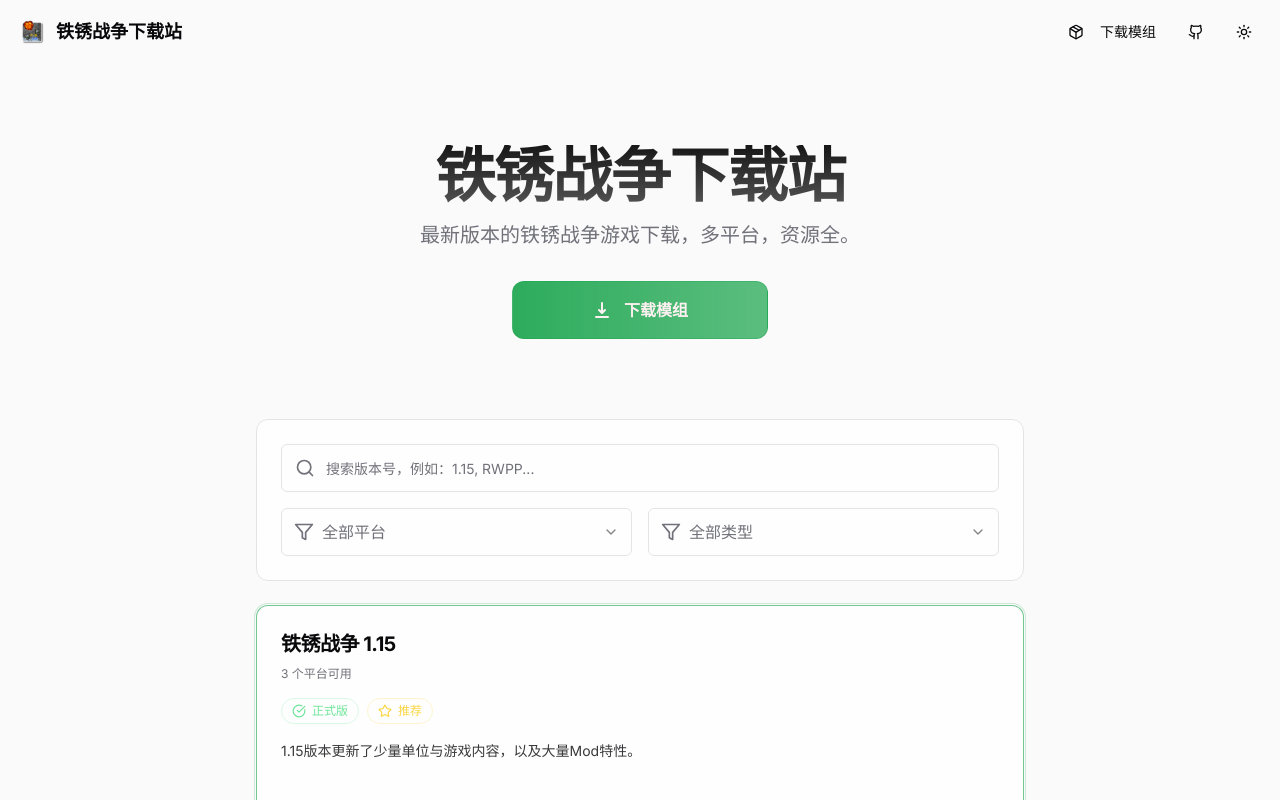
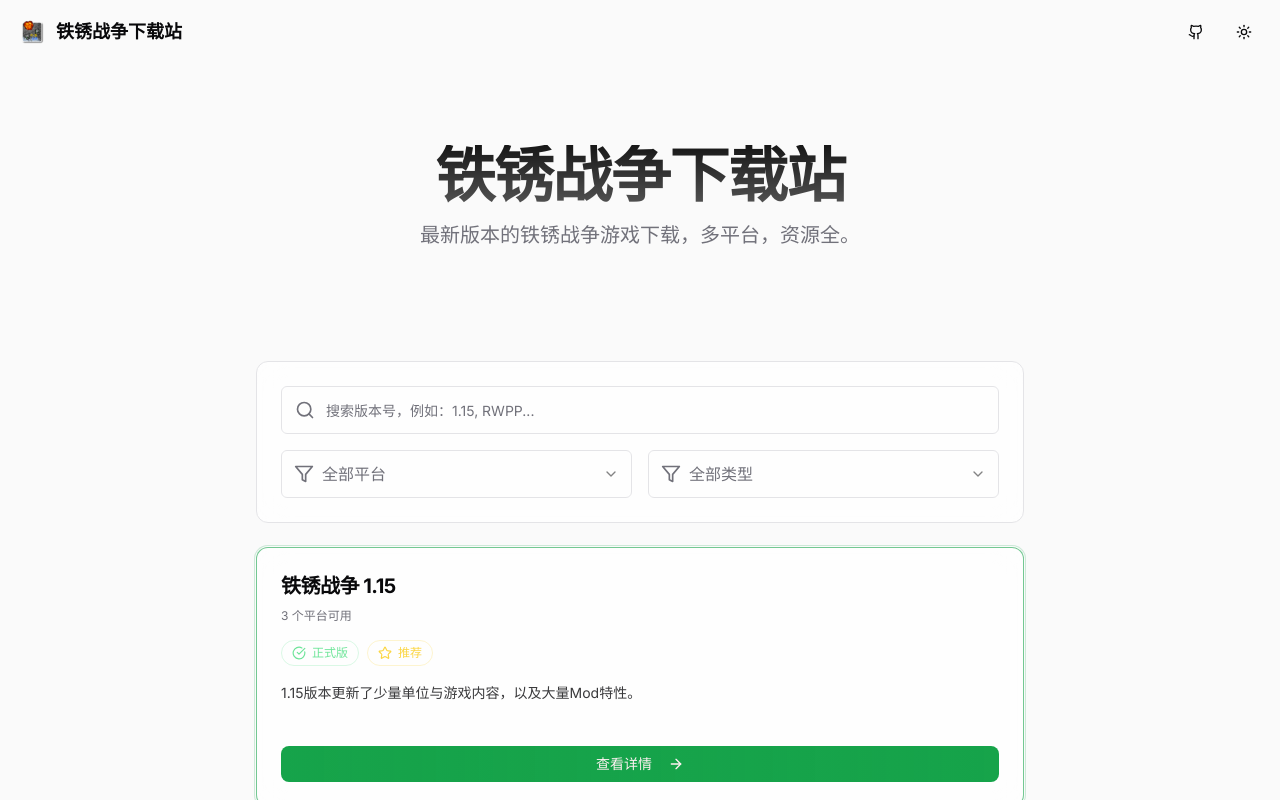
Before and after one commit to deadmau5v/RWDownload, a Next.js app: page / in a window 1280 px wide. Shown: the top 800 px of the page. Built offline with nearby package versions, Linux system fonts and the light colour scheme.

Commit message:
feat: 移除页面和头部组件中的下载模组链接

```diff
--- a/app/page.tsx
+++ b/app/page.tsx
@@ -16,19 +16,6 @@ export default function HomePage() {
         <p className="text-lg md:text-xl text-muted-foreground max-w-3xl mx-auto mb-8">
           最新版本的铁锈战争游戏下载，多平台，资源全。
         </p>
-        <div className="flex justify-center">
-          <a
-            href="https://rw.d5v.cc"
-            target="_blank"
-            rel="noopener noreferrer"
-            className="inline-flex items-center justify-center gap-3 w-64 py-4 bg-gradient-to-r from-primary/90 to-primary/70 text-primary-foreground rounded-xl border border-primary/30"
-          >
-            <svg className="w-5 h-5" fill="currentColor" viewBox="0 0 20 20">
-              <path fillRule="evenodd" d="M3 17a1 1 0 011-1h12a1 1 0 110 2H4a1 1 0 01-1-1zm3.293-7.707a1 1 0 011.414 0L9 10.586V3a1 1 0 112 0v7.586l1.293-1.293a1 1 0 111.414 1.414l-3 3a1 1 0 01-1.414 0l-3-3a1 1 0 010-1.414z" clipRule="evenodd" />
-            </svg>
-            <span className="font-semibold">下载模组</span>
-          </a>
-        </div>
       </div>
 
       <div id="game-list" className="max-w-3xl mx-auto">
--- a/components/header.tsx
+++ b/components/header.tsx
@@ -31,12 +31,6 @@ export function Header() {
           <span className="font-bold text-lg hidden sm:inline-block">铁锈战争下载站</span>
         </Link>
         <nav className="flex items-center gap-2">
-          <Button asChild variant="ghost" size="sm">
-            <a href="https://rw.d5v.cc" target="_blank" rel="noopener noreferrer">
-              <Package className="mr-2 h-4 w-4" />
-              下载模组
-            </a>
-          </Button>
           <Button asChild variant="ghost" size="icon" className="hidden sm:inline-flex">
             <a href="https://github.com/deadmau5v/RWDownload" target="_blank" rel="noopener noreferrer">
               <Github className="h-4 w-4" />
```
